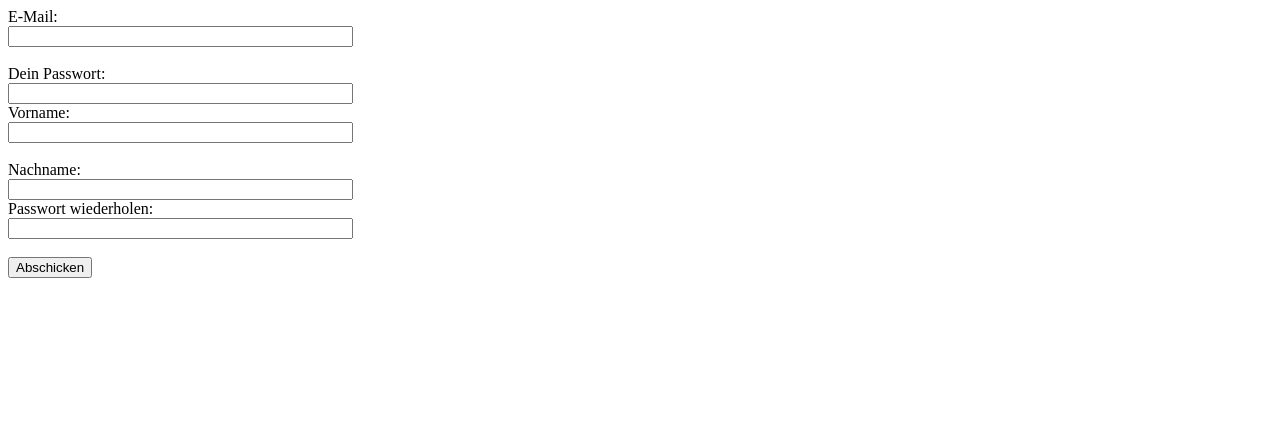
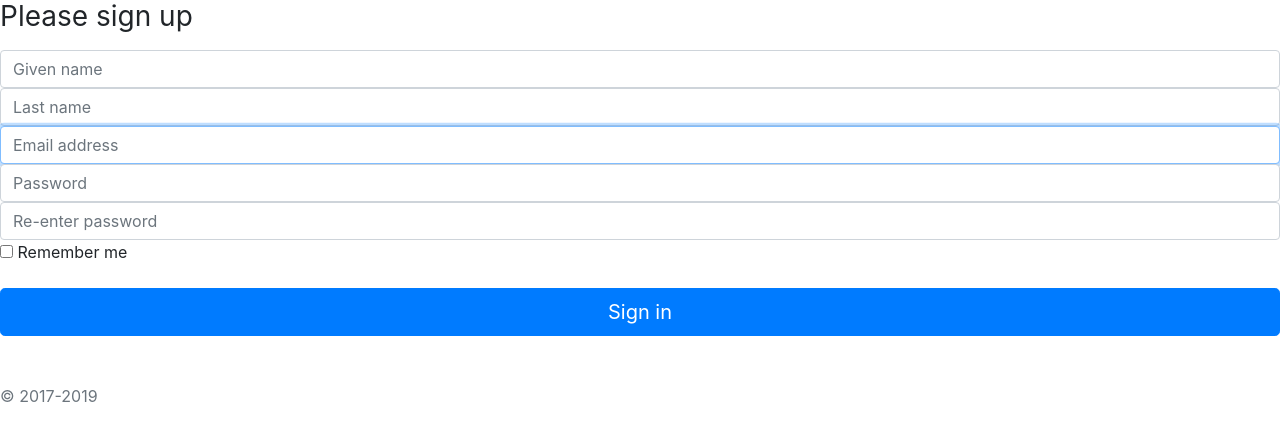
Before and after one commit to HackathonGermany/Smart, a PHP site: page /Login/register.php in a window 1280 px wide. Shown: the top 441 px of the page. Run offline with PHP 8.4, Linux system fonts and the light colour scheme.

Commit message:
changed layout register

```diff
--- a/Web/Login/register.php
+++ b/Web/Login/register.php
@@ -5,9 +5,33 @@ $pdo = new PDO('mysql:host=192.168.1.179;dbname=dyingearth', 'esp', 'esp');
 <!DOCTYPE html>
 <html>
 <head>
-  <title>Registrierung</title>
-  <link rel="icon" type="image/vnd.microsoft.icon" href="../assets/media/logo.ico">
-</head>
+    <meta charset="utf-8">
+    <meta name="viewport" content="width=device-width, initial-scale=1, shrink-to-fit=no">
+    <title>Registrierung</title>
+
+    <!-- Bootstrap core CSS -->
+    <link rel="stylesheet" href="https://stackpath.bootstrapcdn.com/bootstrap/4.3.1/css/bootstrap.min.css" integrity="sha384-ggOyR0iXCbMQv3Xipma34MD+dH/1fQ784/j6cY/iJTQUOhcWr7x9JvoRxT2MZw1T" crossorigin="anonymous">
+    <link rel="icon" type="image/vnd.microsoft.icon" href="../assets/media/logo.ico">
+
+    <style>
+      .bd-placeholder-img {
+        font-size: 1.125rem;
+        text-anchor: middle;
+        -webkit-user-select: none;
+        -moz-user-select: none;
+        -ms-user-select: none;
+        user-select: none;
+      }
+
+      @media (min-width: 768px) {
+        .bd-placeholder-img-lg {
+          font-size: 3.5rem;
+        }
+      }
+    </style>
+    <!-- Custom styles for this template -->
+    <link href="signin.css" rel="stylesheet">
+  </head>
 <body>
 
 <?php
@@ -65,23 +89,25 @@ if(isset($_GET['register'])) {
 if($showFormular) {
 ?>
 
-<form action="?register=1" method="post">
-E-Mail:<br>
-<input type="email" size="40" maxlength="250" name="email"><br><br>
-
-Dein Passwort:<br>
-<input type="password" size="40"  maxlength="250" name="passwort"><br>
-
-Vorname:<br>
-<input type="text" size="40" maxlength="250" name="vorname"><br><br>
-
-Nachname:<br>
-<input type="text" size="40"  maxlength="250" name="nachname"><br>
-
-Passwort wiederholen:<br>
-<input type="password" size="40" maxlength="250" name="passwort2"><br><br>
-
-<input type="submit" value="Abschicken">
+ <form class="form-signin" action="?register=1" method="post">
+  <h1 class="h3 mb-3 font-weight-normal">Please sign up</h1>
+  <label for="inputForename" class="sr-only">Given name</label>
+  <input type="text" name="vorname" size="40" maxlength="250" id="inputForename" class="form-control" placeholder="Given name" required="">
+  <label for="inputLastname" class="sr-only">Last name</label>
+  <input type="text" id="inputLastname" size="40"  maxlength="250" name="nachname" class="form-control" placeholder="Last name" required="">
+  <label for="inputEmail" class="sr-only">Email address</label>
+  <input type="email" id="inputEmail" size="40" maxlength="250" class="form-control" placeholder="Email address" required="" name="email" autofocus="">
+  <label for="inputPassword" class="sr-only">Password</label>
+  <input type="password" id="inputPassword" class="form-control" size="40" maxlength="250" name="passwort" placeholder="Password" required="">
+  <label for="inputPassword2" class="sr-only">Re-enter password</label>
+  <input type="password" id="inputPassword2" class="form-control" size="40" maxlength="250" name="passwort2" placeholder="Re-enter password" required="">
+  <div class="checkbox mb-3">
+    <label>
+      <input type="checkbox" value="remember-me"> Remember me
+    </label>
+  </div>
+  <button class="btn btn-lg btn-primary btn-block" type="submit">Sign in</button>
+  <p class="mt-5 mb-3 text-muted">© 2017-2019</p>
 </form>
 
 <?php
```
